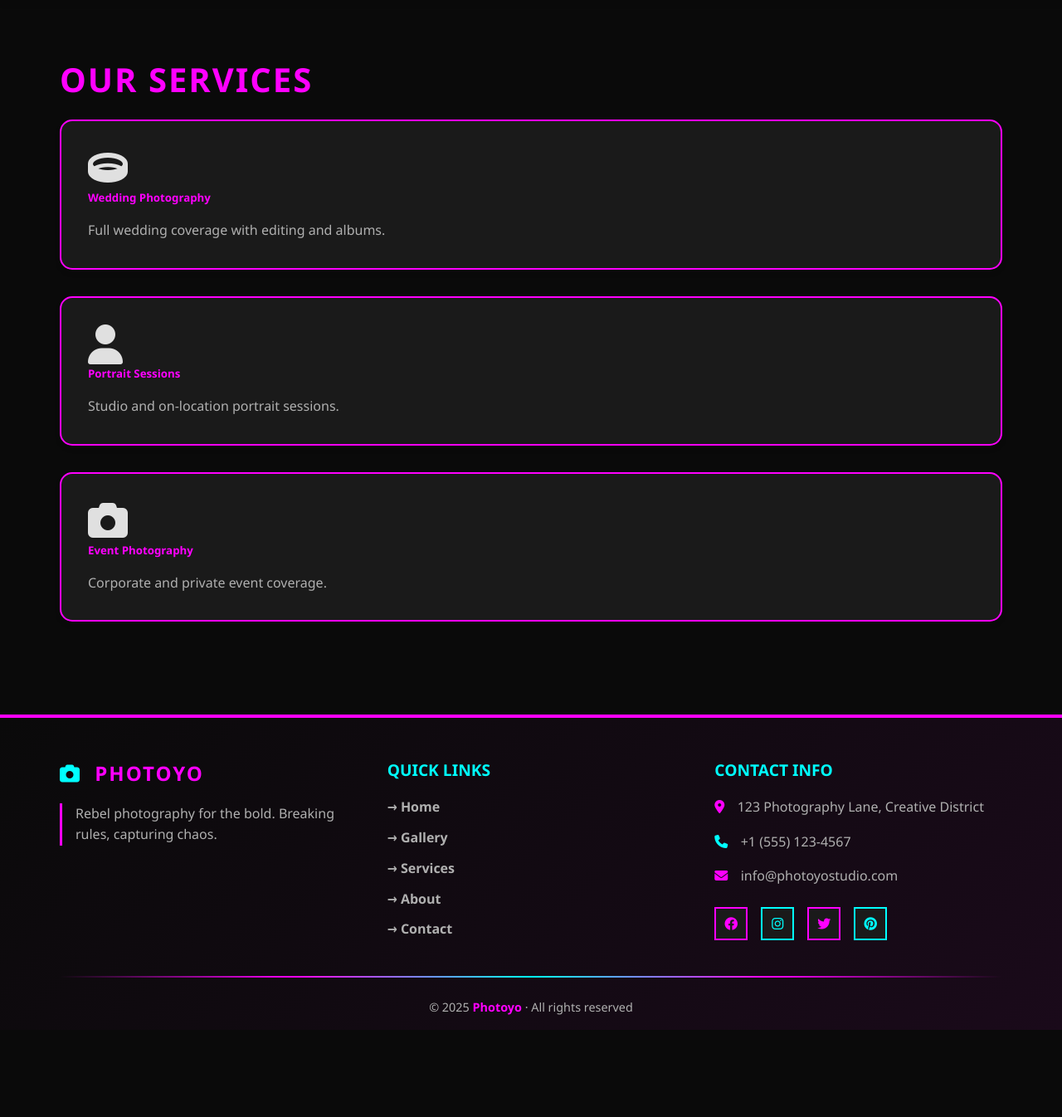
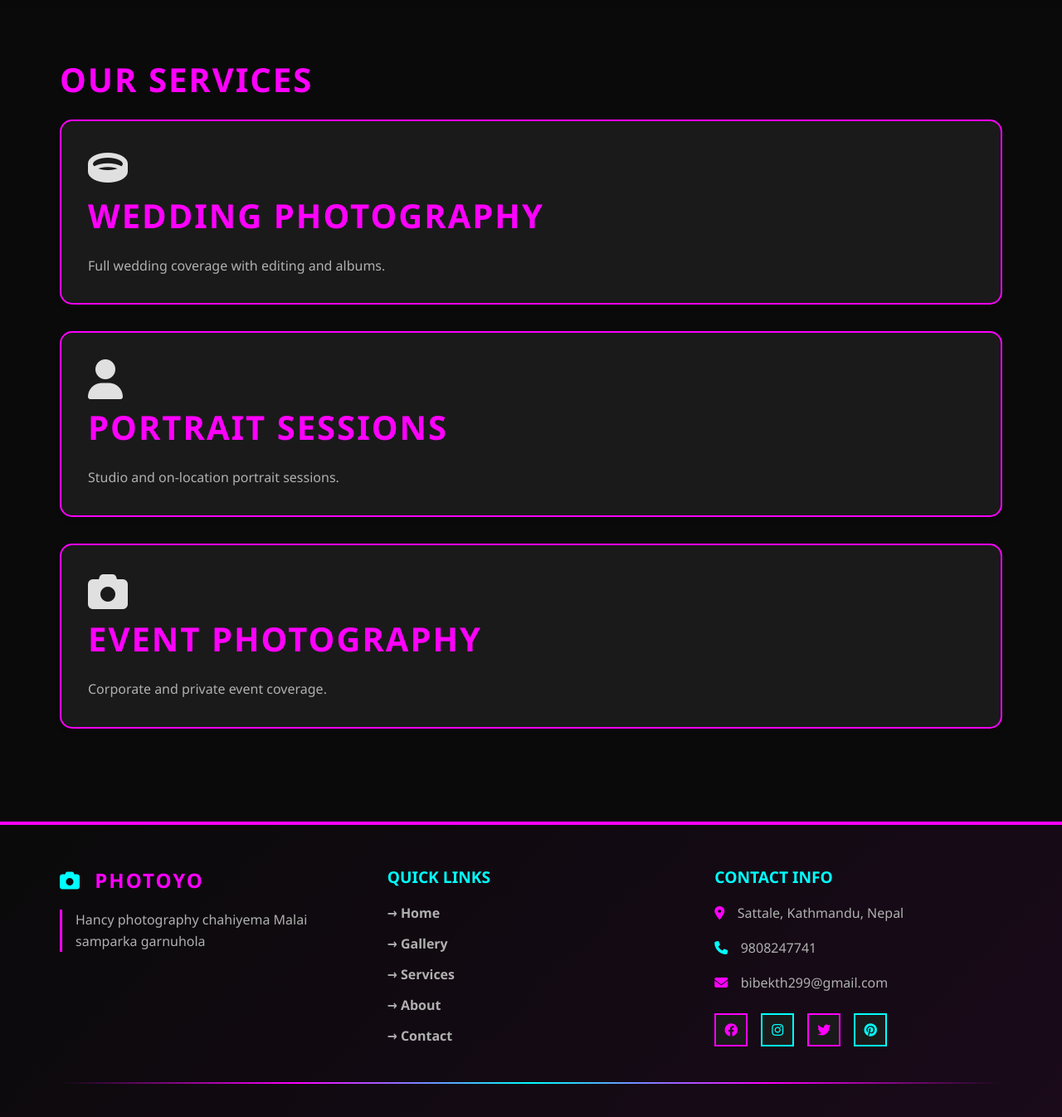
Before and after one commit to Young-Flame/PhotoYo, a Flask app: page /services in a window 1280 px wide. Shown: the part 91-1437 px from the top of the page at 83% size. Before the commit the page ends 1332 px from the top, so only its background shows below. Run offline with Flask 3, Linux system fonts and the light colour scheme.

Commit message:
almost complete

```diff
--- a/templates/index.html
+++ b/templates/index.html
@@ -119,7 +119,7 @@
                 <p class="service-description">
                     Capture the beautiful mess of your big day. Raw emotions, unscripted moments.
                 </p>
-                <div class="service-price">$1,500</div>
+                <div class="service-price">15 Hajar</div>
                 <p class="service-note">Starting price</p>
             </div>
 
@@ -133,7 +133,7 @@
                 <p class="service-description">
                     Show the world who you really are. No filters, no fake poses, just you.
                 </p>
-                <div class="service-price">$300</div>
+                <div class="service-price">3 Hajar</div>
                 <p class="service-note">Starting price</p>
             </div>
 
@@ -147,7 +147,7 @@
                 <p class="service-description">
                     From wild parties to corporate chaos – we capture it all with attitude.
                 </p>
-                <div class="service-price">$500</div>
+                <div class="service-price">7 Hajar</div>
                 <p class="service-note">Starting price</p>
             </div>
         </div>
--- a/templates/layout.html
+++ b/templates/layout.html
@@ -100,7 +100,7 @@
                     border-left: 3px solid #ff00ff;
                     padding-left: 1rem;
                 ">
-                    Rebel photography for the bold. Breaking rules, capturing chaos.
+                    Hancy photography chahiyema Malai samparka garnuhola
                 </p>
             </div>
 
@@ -163,17 +163,17 @@
 
                 <p style="color: #b0b0b0; margin-bottom: 1rem;">
                     <i class="fas fa-map-marker-alt" style="margin-right: 0.7rem; color: #ff00ff;"></i>
-                    123 Photography Lane, Creative District
+                    Sattale, Kathmandu, Nepal
                 </p>
 
                 <p style="color: #b0b0b0; margin-bottom: 1rem;">
                     <i class="fas fa-phone" style="margin-right: 0.7rem; color: #00ffff;"></i>
-                    +1 (555) 123-4567
+                    9808247741
                 </p>
 
                 <p style="color: #b0b0b0; margin-bottom: 1.5rem;">
                     <i class="fas fa-envelope" style="margin-right: 0.7rem; color: #ff00ff;"></i>
-                    info@photoyostudio.com
+                    bibekth299@gmail.com
                 </p>
 
                 <!-- Social Icons -->
@@ -248,13 +248,6 @@
             background: linear-gradient(90deg, transparent, #ff00ff, #00ffff, #ff00ff, transparent);
             margin: 2rem 0 1.5rem 0;
         ">
-
-        <!-- Copyright -->
-        <div style="text-align: center;">
-            <p style="color: #b0b0b0; margin: 0; font-size: 0.9rem;">
-                © 2025 <span style="color: #ff00ff; font-weight: bold;">Photoyo</span> · All rights reserved
-            </p>
-        </div>
     </div>
 </footer>
 
--- a/templates/services.html
+++ b/templates/services.html
@@ -9,21 +9,21 @@
         <div class="col-md-4">
             <div class="card p-4 text-center">
                 <i class="fas fa-ring fa-3x text-primary mb-3"></i>
-                <h5>Wedding Photography</h5>
-                <p class="text-muted">Full wedding coverage with editing and albums.</p>
+                <h1>Wedding Photography</h1>
+                <p class="text-muted text-5xl">Full wedding coverage with editing and albums.</p>
             </div>
         </div>
         <div class="col-md-4">
             <div class="card p-4 text-center">
                 <i class="fas fa-user fa-3x text-primary mb-3"></i>
-                <h5>Portrait Sessions</h5>
+                <h1>Portrait Sessions</h1>
                 <p class="text-muted">Studio and on-location portrait sessions.</p>
             </div>
         </div>
         <div class="col-md-4">
             <div class="card p-4 text-center">
                 <i class="fas fa-camera fa-3x text-primary mb-3"></i>
-                <h5>Event Photography</h5>
+                <h1>Event Photography</h1>
                 <p class="text-muted">Corporate and private event coverage.</p>
             </div>
         </div>
```
Also changed, not shown: 1 other file.
